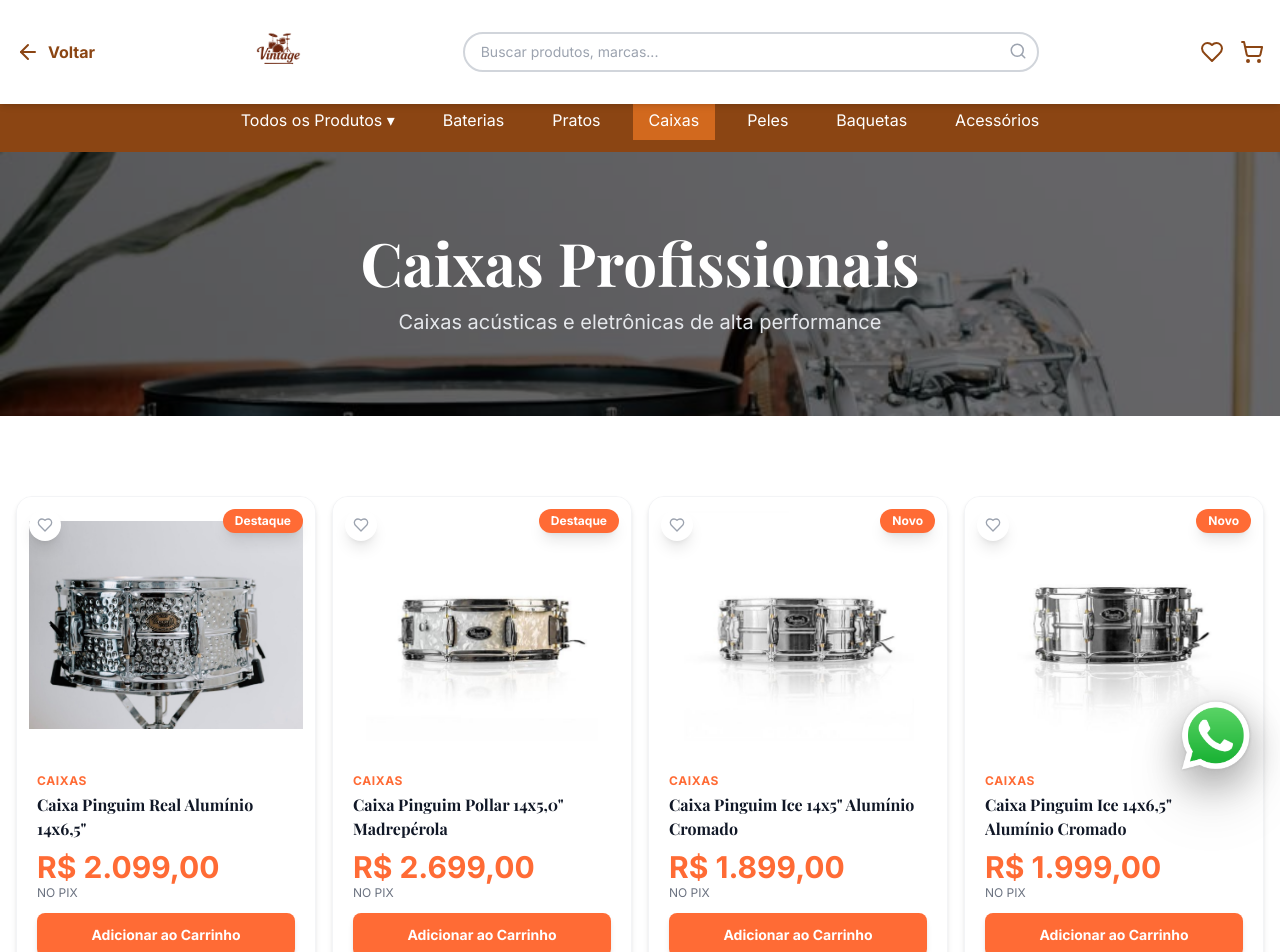
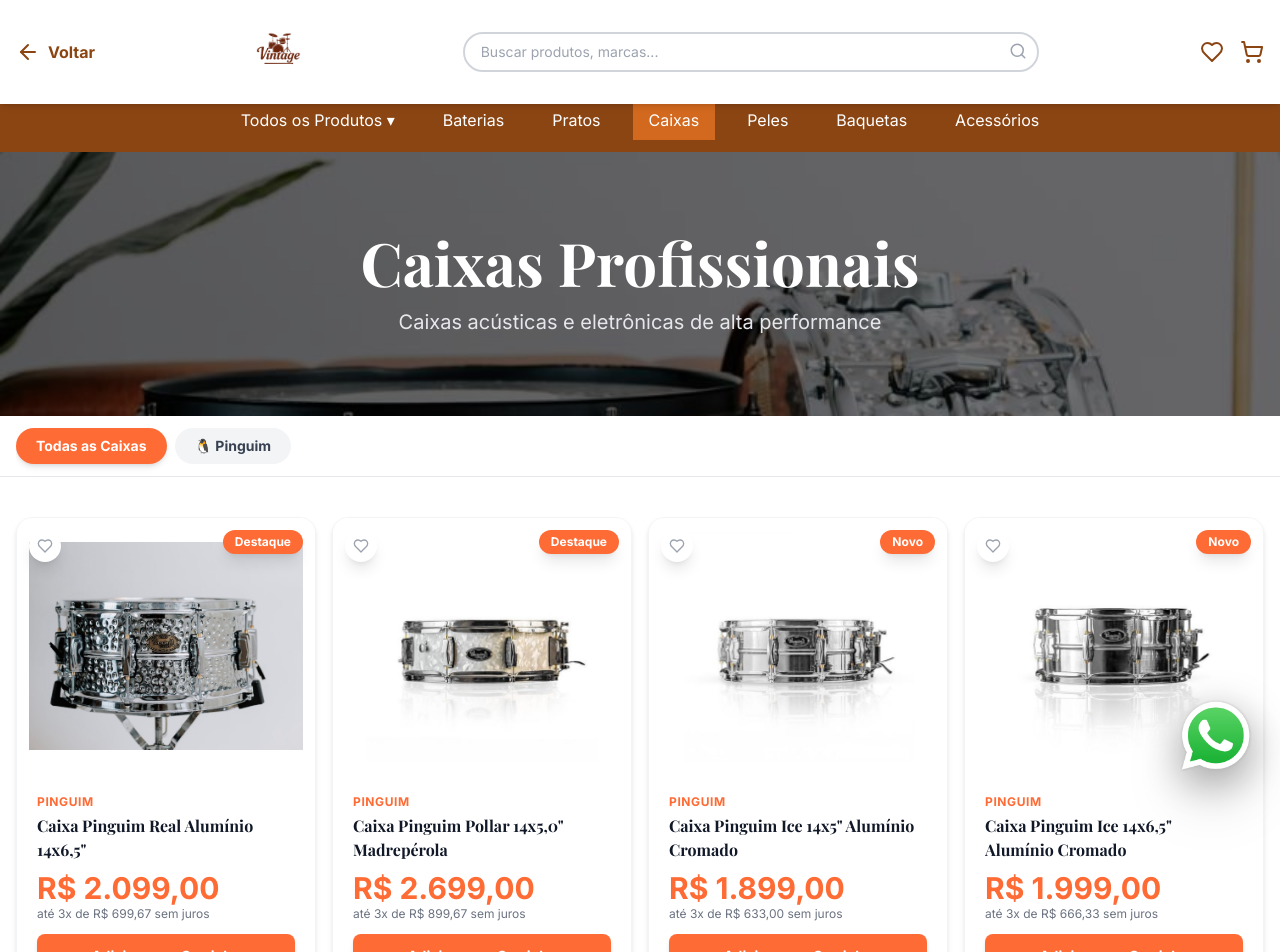
Before and after one commit to jcrispiniano/vintage-drumshop, a Next.js app: page /vintage-drumshop/caixas in a window 1280 px wide. Shown: the top 952 px of the page. Built offline with nearby package versions, Linux system fonts and the light colour scheme; a web font is replaced by a local one.

Commit message:
Caixas: adiciona filtro por subcategoria Pinguim

```diff
--- a/app/caixas/page.tsx
+++ b/app/caixas/page.tsx
@@ -11,7 +11,12 @@
 
 export default function CaixasPage() {
   const { addToCart, toggleFavorite, favorites } = useCart();
-  const categoryProducts = products.filter(p => p.category === 'caixas');
+  const [filtro, setFiltro] = useState<'todas' | 'pinguim'>('todas');
+
+  const allCaixas = products.filter(p => p.category === 'caixas');
+  const categoryProducts = filtro === 'pinguim'
+    ? allCaixas.filter(p => p.brand === 'pinguim')
+    : allCaixas;
 
   const handleAddToCart = (productId: number) => {
     const product = products.find(p => p.id === productId);
@@ -30,11 +35,7 @@
 
   return (
     <div className="min-h-screen bg-orange-50">
-      {/* Header com busca */}
-
       <Header showBackButton={true} />
-
-      {/* Menu de Categorias */}
       <CategoryNav currentCategory="caixas" />
 
       {/* Hero */}
@@ -52,9 +53,43 @@
         </div>
       </section>
 
+      {/* Subcategorias / Filtros */}
+      <div className="bg-white border-b border-gray-200 sticky top-[60px] md:top-[88px] z-40">
+        <div className="container mx-auto px-4">
+          <div className="flex gap-2 py-3 overflow-x-auto scrollbar-hide">
+            <button
+              onClick={() => setFiltro('todas')}
+              className={`flex-shrink-0 px-5 py-2 rounded-full text-sm font-bold transition ${
+                filtro === 'todas'
+                  ? 'bg-accent text-white shadow-md'
+                  : 'bg-gray-100 text-gray-700 hover:bg-gray-200'
+              }`}
+            >
+              Todas as Caixas
+            </button>
+            <button
+              onClick={() => setFiltro('pinguim')}
+              className={`flex-shrink-0 px-5 py-2 rounded-full text-sm font-bold transition ${
+                filtro === 'pinguim'
+                  ? 'bg-accent text-white shadow-md'
+                  : 'bg-gray-100 text-gray-700 hover:bg-gray-200'
+              }`}
+            >
+              🐧 Pinguim
+            </button>
+          </div>
+        </div>
+      </div>
+
       {/* Produtos */}
-      <section className="py-20 bg-white">
+      <section className="py-10 bg-white">
         <div className="container mx-auto px-4">
+          {filtro === 'pinguim' && (
+            <div className="mb-6">
+              <h2 className="text-2xl md:text-3xl font-bold text-gray-900">Caixas Pinguim</h2>
+              <p className="text-gray-500 text-sm mt-1">{categoryProducts.length} produto{categoryProducts.length !== 1 ? 's' : ''} encontrado{categoryProducts.length !== 1 ? 's' : ''}</p>
+            </div>
+          )}
           {categoryProducts.length === 0 ? (
             <div className="text-center py-16">
               <div className="bg-white rounded-2xl shadow-lg p-12 max-w-md mx-auto">
@@ -65,10 +100,7 @@
                 <p className="text-gray-600 mb-8">
                   Estamos atualizando nosso estoque. Em breve teremos novidades!
                 </p>
-                <Link
-                  href="/"
-                  className="inline-block bg-accent text-white px-8 py-3 rounded-lg font-bold hover:bg-secondary transition"
-                >
+                <Link href="/" className="inline-block bg-accent text-white px-8 py-3 rounded-lg font-bold hover:bg-secondary transition">
                   Voltar para Home
                 </Link>
               </div>
@@ -92,14 +124,9 @@
                       </span>
                     )}
                     <button
-                      onClick={(e) => {
-                        e.preventDefault();
-                        toggleFavorite(product.id);
-                      }}
+                      onClick={(e) => { e.preventDefault(); toggleFavorite(product.id); }}
                       className={`absolute top-3 left-3 p-2 rounded-full transition shadow-lg ${
-                        favorites.includes(product.id)
-                          ? 'bg-accent text-white'
-                          : 'bg-white text-gray-400 hover:text-accent'
+                        favorites.includes(product.id) ? 'bg-accent text-white' : 'bg-white text-gray-400 hover:text-accent'
                       }`}
                     >
                       <Heart size={16} fill={favorites.includes(product.id) ? 'currentColor' : 'none'} />
@@ -107,31 +134,23 @@
                   </Link>
                   <div className="p-4 md:p-5">
                     <p className="text-xs text-accent uppercase font-bold tracking-wider mb-1">
-                      {product.category}
+                      {product.brand === 'pinguim' ? 'Pinguim' : product.category}
                     </p>
                     <h3 className="font-bold text-sm md:text-base mb-2 line-clamp-2 text-gray-900 group-hover:text-accent transition leading-tight">
                       {product.name}
                     </h3>
                     <div className="mb-3">
-
                       {product.oldPrice && (
-
                         <data value={product.oldPrice} className="text-xs text-gray-400 line-through block">
-
                           {formatPrice(product.oldPrice)}
-
                         </data>
-
                       )}
-
                       <data value={product.price} className="text-2xl md:text-3xl font-bold text-accent">
-
                         {formatPrice(product.price)}
-
                       </data>
-
-                      <p className="text-xs text-gray-500">NO PIX</p>
-
+                      <p className="text-xs text-gray-500">
+                        até 3x de {formatPrice(product.price / 3)} sem juros
+                      </p>
                     </div>
                     <div className="flex flex-col gap-2">
                       <button
@@ -146,7 +165,6 @@
                       >
                         Ver Produto
                       </Link>
-
                     </div>
                   </div>
                 </div>
```
